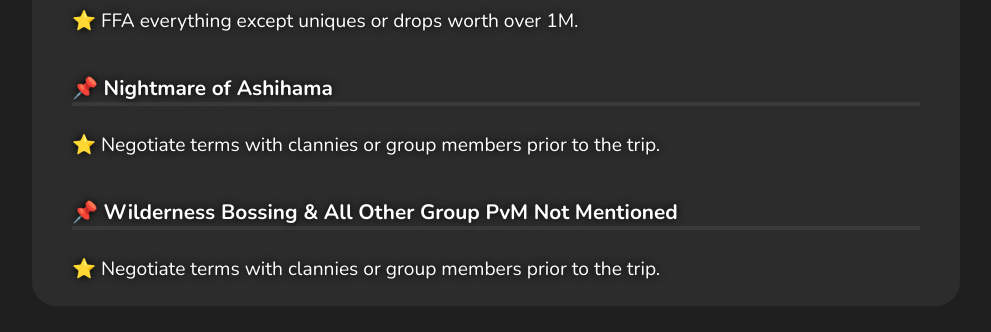
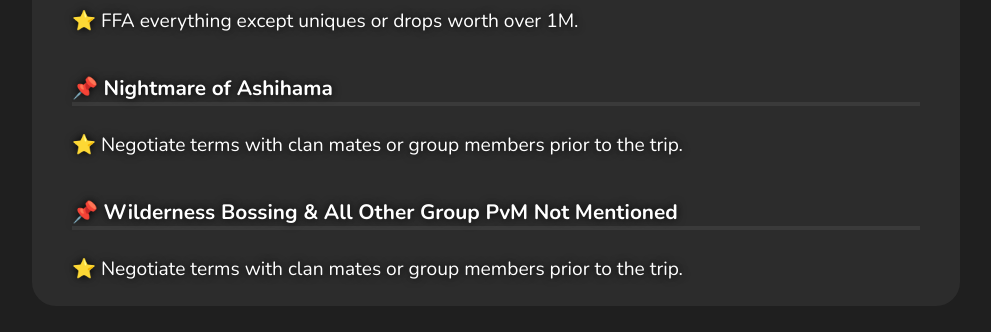
Before and after one commit to furi-bb/fam-custom, a website: page rules.html in a window 1280 px wide. Shown: the part 2900-3232 px from the top of the page, without its empty margins (144-1135 px from the left). Drawn offline with nearby package versions, Linux system fonts and the light colour scheme.

Commit message:
changed the bug

```diff
--- a/rules.html
+++ b/rules.html
@@ -249,10 +249,10 @@
                     <p>⭐ FFA everything except uniques or drops worth over 1M. </p>
                     <h4 class="etiquette-subtitles">📌 Nightmare of Ashihama</h4>
                     <br/>
-                    <p>⭐ Negotiate terms with clannies or group members prior to the trip. </p>
+                    <p>⭐ Negotiate terms with clan mates or group members prior to the trip. </p>
                     <h4 class="etiquette-subtitles">📌 Wilderness Bossing & All Other Group PvM Not Mentioned</h4>
                     <br/>
-                    <p>⭐ Negotiate terms with clannies or group members prior to the trip. </p>
+                    <p>⭐ Negotiate terms with clan mates or group members prior to the trip. </p>
                 </div>
             </div>
         </div>
```
